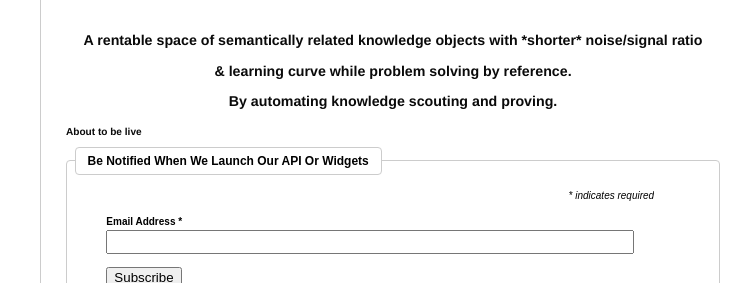
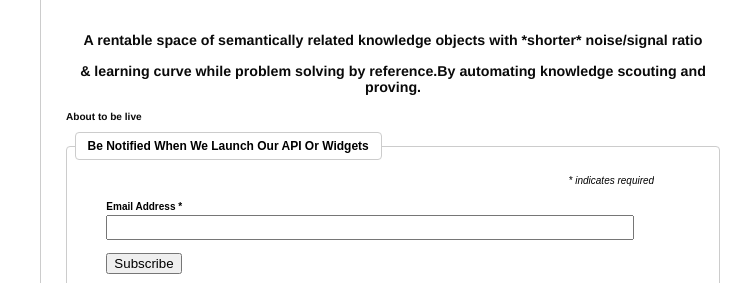
Before and after one commit to carnot/carnot.github.com, a plain HTML site: page index.html in a window 1280 px wide. Shown: the part 432-715 px from the top of the page, without its empty margins (260-1011 px from the left). Drawn offline with nearby package versions, Linux system fonts and the light colour scheme; some packages are replaced by stand-ins of ours; a script that the page names is missing.

Commit message:
Edited index.html via GitHub

```diff
--- a/index.html
+++ b/index.html
@@ -58,8 +58,8 @@
 
       <div class="body">
                <h3><p>A rentable space of semantically related knowledge objects with *shorter* noise/signal ratio </p>
-<h3><p>& learning curve while problem solving by reference. </p>
-<h3> By automating knowledge scouting and proving.</p>
+<h3><p>& learning curve while problem solving by reference.By automating knowledge scouting and proving. </p>
+
 <h5><p>About to be live</p>
 
 
```
